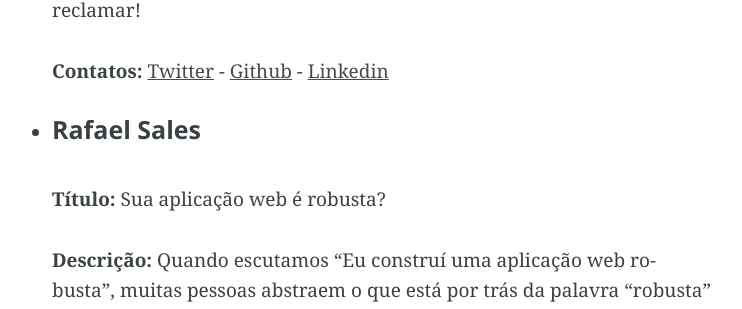
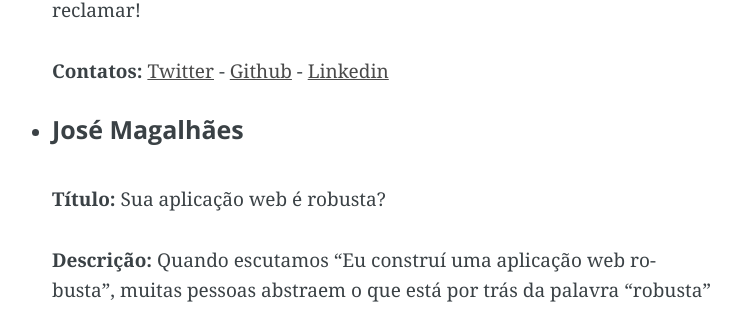
Before and after one commit to guru-ce/guru-ce.github.io, a Jekyll site: the page built from _posts/2015-09-23-decimo-oitavo-encontro-guruce.md, in a window 1280 px wide and 900 px high, scrolled down 1139 px. Shown: the part 148-457 px from the top of the window, without its empty margins (278-1020 px from the left). Built offline with Jekyll 4.4.1, drawn with Linux system fonts in a browser that asks for light colours; nearby versions of some CDN libraries; library files that are not in the unit come from our copies.

Commit message:
Atualização de palestrante sobre o tema "sua aplicação web é robusta?".

```diff
--- a/_posts/2015-09-23-decimo-oitavo-encontro-guruce.md
+++ b/_posts/2015-09-23-decimo-oitavo-encontro-guruce.md
@@ -30,7 +30,7 @@ Contamos com a sua participação, inscreva-se [aqui](http://even.tc/18o-encontr
 
     __Contatos:__ [Twitter](https://twitter.com/gurgelrenan) - [Github](https://github.com/gurgelrenan) - [Linkedin](https://www.linkedin.com/in/gurgelrenan)
 
-- ##### Rafael Sales
+- ##### José Magalhães
     __Título:__  Sua aplicação web é robusta?
 
     __Descrição:__ Quando escutamos “Eu construí uma aplicação web robusta”, muitas pessoas abstraem o que está por trás da palavra “robusta” e apenas pensa que é algo que vai sobreviver a terremotos – eu ouso dizer que é mais difícil sobreviver a uma aplicação não-robusta já que eu nunca presenciei um terremoto. Só estamos querendo ser vaidosos quando dizemos que criamos algo robusto? Bem, o que eu quero é estar orgulhoso ao dizer: eu construí uma aplicação web que tenha um conjunto mínimo de propriedades que podem ser resumidas a robustez.
@@ -41,7 +41,7 @@ Contamos com a sua participação, inscreva-se [aqui](http://even.tc/18o-encontr
 
     Desafio você a se sentir orgulhoso quando for dizer que construiu algo robusto!
 
-    __Contatos:__ [Twitter](https://twitter.com/rafaelsales) - [Github](https://github.com/RafaelSales) - [Linkedin](https://br.linkedin.com/in/rafasales/pt)
+    __Contatos:__ [Twitter](https://twitter.com/franzejr) - [Github](https://github.com/franzejr) - [Linkedin](https://br.linkedin.com/in/franzejr/pt)
 
 
 ### Local
```
